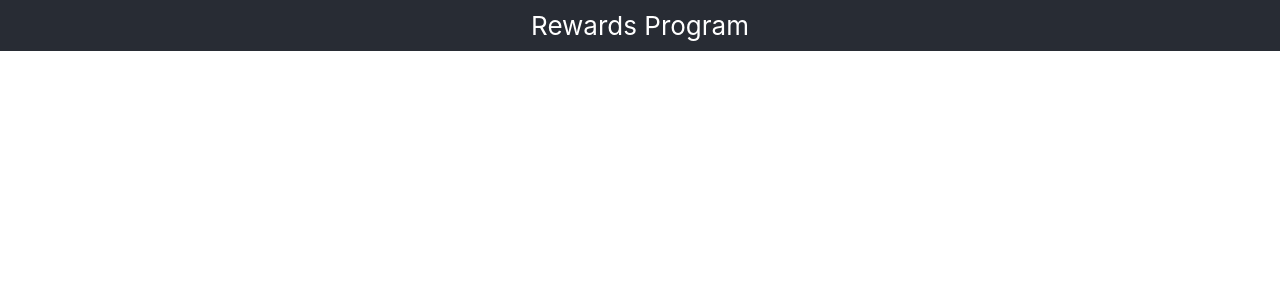
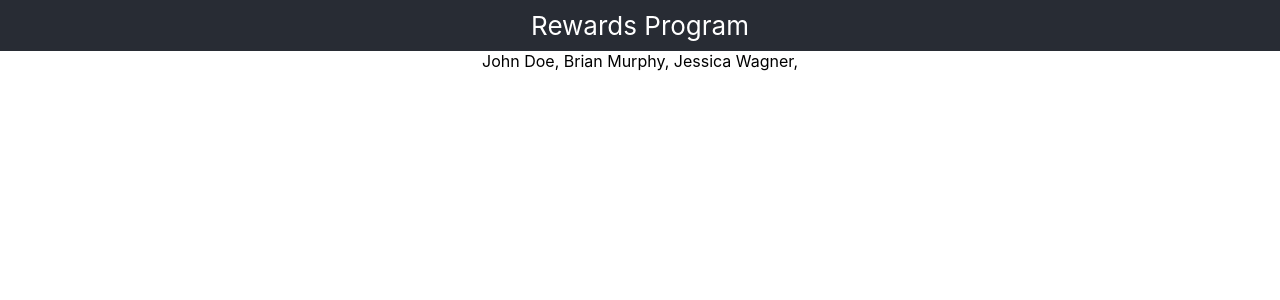
Before and after one commit to chasethesky79/rewards-points-program, a React (Create React App) app: page / in a window 1280 px wide. Shown: the top 300 px of the page. Built offline with nearby package versions, Linux system fonts and the light colour scheme.

Commit message:
rewards-program-calculator
Made a minor change in Rewards.tsx

```diff
--- a/src/components/Rewards.tsx
+++ b/src/components/Rewards.tsx
@@ -1,12 +1,18 @@
-import { ICustomerPointsSummary, IRewardsPointsProps } from "../models/rewards-models";
+import React from "react";
+import { ICustomerPointsSummary as IRewardsPointsSummary, IRewardsPointsProps } from "../models/rewards-models";
 import { buildRewardsProgramResult } from "../util/rewards-calculator";
 import { withDataFetching } from "./withDataFetching";
+import { Alert } from '../styled-components/styled-components';
 
 const Rewards: React.FC<IRewardsPointsProps> = ({ data, loading, error }: IRewardsPointsProps) => {
-    const customerPointsSummary: ICustomerPointsSummary = buildRewardsProgramResult(data);
-    console.log(`REWARDS INPUT FETCHED FROM FILE ${JSON.stringify(customerPointsSummary)}`);
+    const customerPointsSummary: IRewardsPointsSummary = buildRewardsProgramResult(data);
     return (
-      <div></div>
+      <div>
+           {( loading || error ) && <Alert>{loading ? 'Loading...' : error}</Alert>}
+          { customerPointsSummary && Object.entries(customerPointsSummary).map(([key, value]) => {
+              return <span>{key}, </span>
+          })}
+      </div>
     )
 }
 
```
